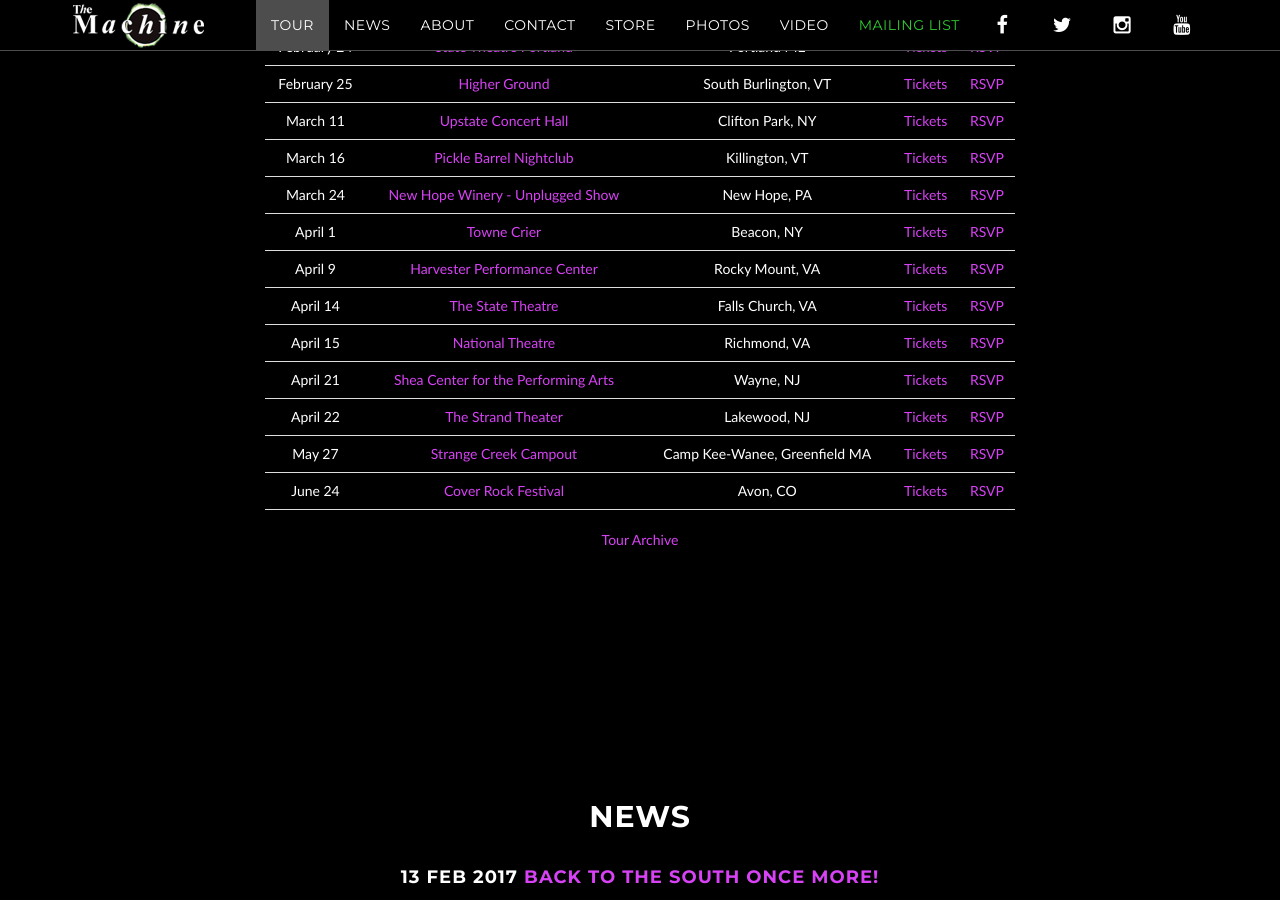
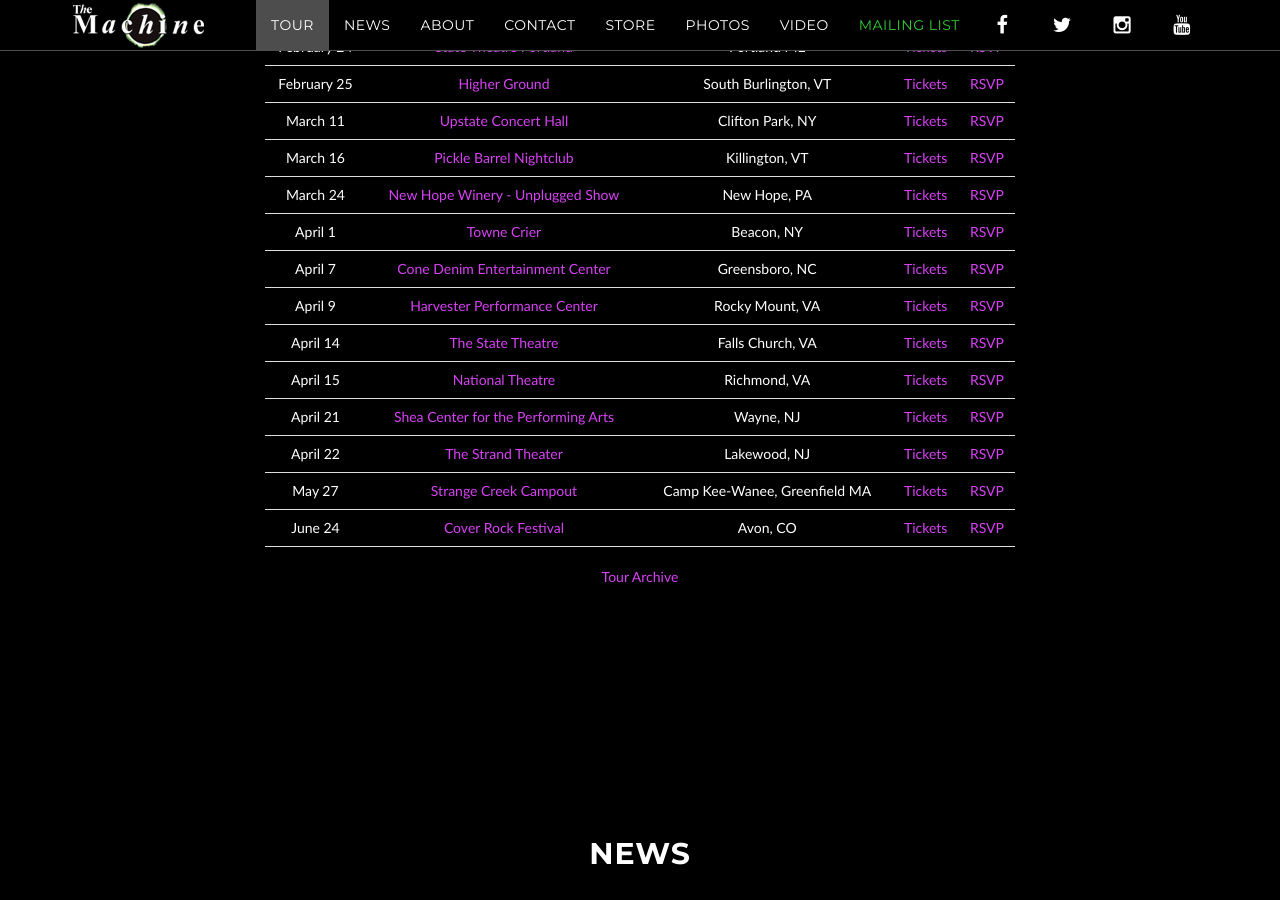
Before and after one commit to machineweb/machineweb.github.io, a Jekyll site: the page built from index.html, in a window 1280 px wide and 900 px high, scrolled down 1101 px. Built offline with Jekyll 4.4.1, drawn with Linux system fonts in a browser that asks for light colours; comment, search, counter and statistics services are not loaded.

Commit message:
New tour item

```diff
--- a/_data/tour.yml
+++ b/_data/tour.yml
@@ -2911,3 +2911,11 @@
     tickets-url: "http://www.townecrier.com/"
     rsvp-url: "https://www.facebook.com/events/1242152359224980/"
     order: "1491022800000"
+
+  - date: "April 7 2017"
+    venue: "Cone Denim Entertainment Center"
+    venue-url: "http://www.ticketmaster.com/event/0E00524DB4F76791"
+    location: "Greensboro, NC"
+    tickets-url: "http://www.ticketmaster.com/event/0E00524DB4F76791"
+    rsvp-url: "https://www.facebook.com/events/1210801895701991/"
+    order: "1491541200000"
```
